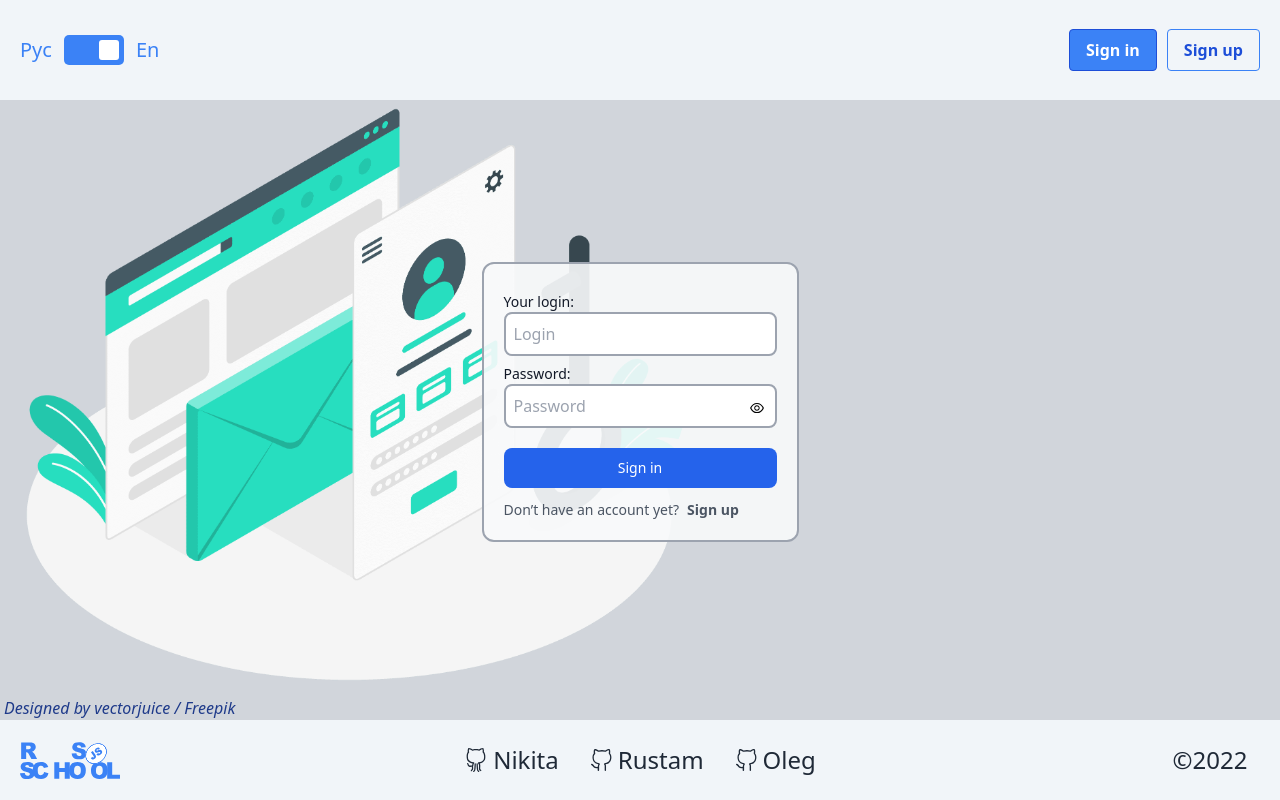
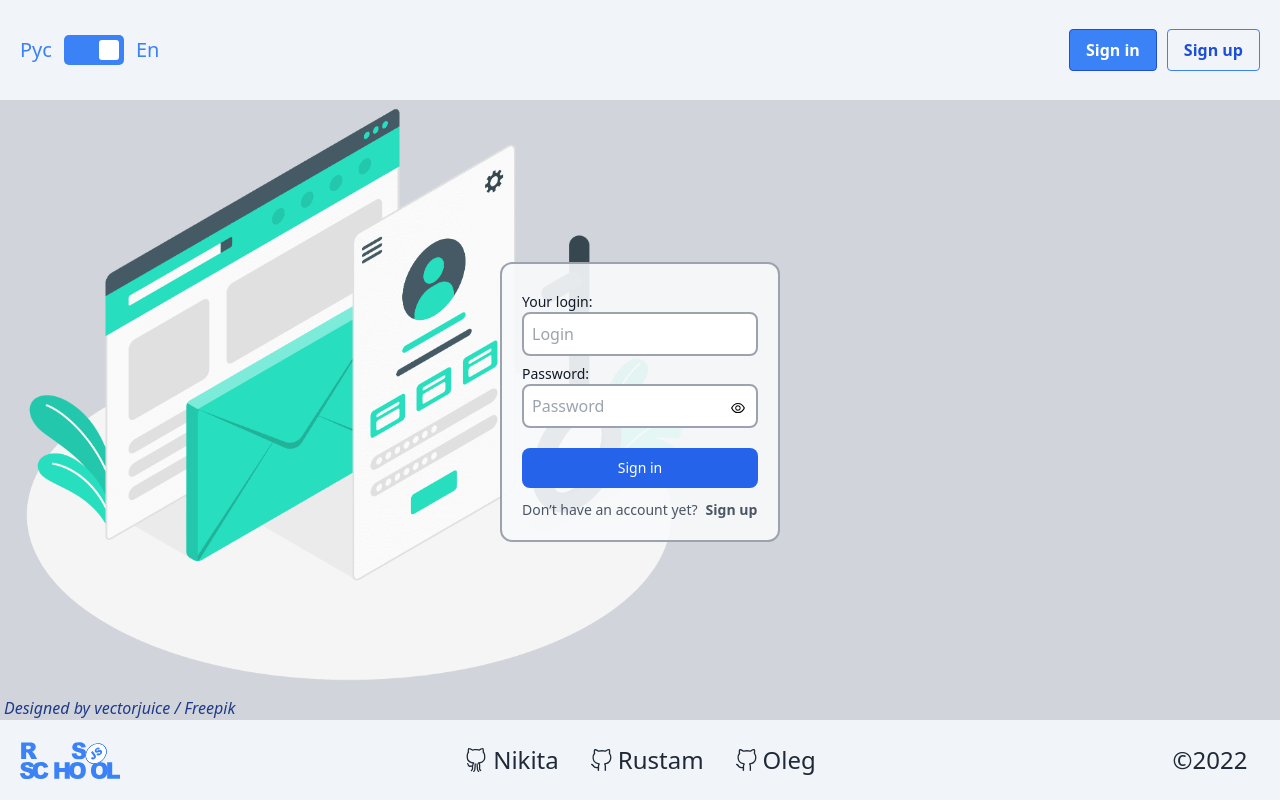
Before and after one commit to lg0leg/project-management-app, a React (Create React App) app: page /login in a window 1280 px wide. Built offline with nearby package versions, Linux system fonts and the light colour scheme; what react-jwt would draw is missing.

Commit message:
fix: sizes form in Profile, SignIn SignUp

```diff
--- a/src/pages/Profile.tsx
+++ b/src/pages/Profile.tsx
@@ -106,7 +106,7 @@ export const Profile: FC = () => {
       <div className="flex min-h-[calc(100vh-180px)] flex-col justify-between pt-[8px]">
         <div className="flex min-h-[calc(100vh-212px)] w-full items-center justify-center  bg-profile bg-contain bg-no-repeat">
           <form
-            className="rounded-xl border-2 border-gray-400 bg-gray-50/90 p-5"
+            className="max-w-[280px] rounded-xl border-2 border-gray-400 bg-gray-50/90 p-5"
             onSubmit={handleSubmit(onSubmit)}
           >
             <h2 className="text-center text-lg font-medium">{`${user.name}(${user.login})`}</h2>
--- a/src/pages/SignIn.tsx
+++ b/src/pages/SignIn.tsx
@@ -40,7 +40,7 @@ export const SignIn: FC = () => {
       <div className="flex min-h-[calc(100vh-180px)] flex-col justify-between pt-[8px]">
         <div className="flex min-h-[calc(100vh-212px)] w-full items-center justify-center  bg-login bg-contain bg-no-repeat">
           <form
-            className="rounded-xl border-2 border-gray-400 bg-gray-50/90 p-5"
+            className="max-w-[280px] rounded-xl border-2 border-gray-400 bg-gray-50/90 p-5"
             onSubmit={handleSubmit(onSubmit)}
           >
             <div>
--- a/src/pages/SignUp.tsx
+++ b/src/pages/SignUp.tsx
@@ -44,7 +44,7 @@ export const SignUp: FC = () => {
       <div className="flex min-h-[calc(100vh-180px)] flex-col justify-between pt-[8px]">
         <div className="flex min-h-[calc(100vh-212px)] w-full items-center justify-center  bg-registration bg-contain bg-no-repeat">
           <form
-            className="rounded-xl border-2 border-gray-400 bg-gray-50/90 p-5"
+            className="max-w-[320px] rounded-xl border-2 border-gray-400 bg-gray-50/90 p-5"
             onSubmit={handleSubmit(onSubmit)}
           >
             {isError && (
```
